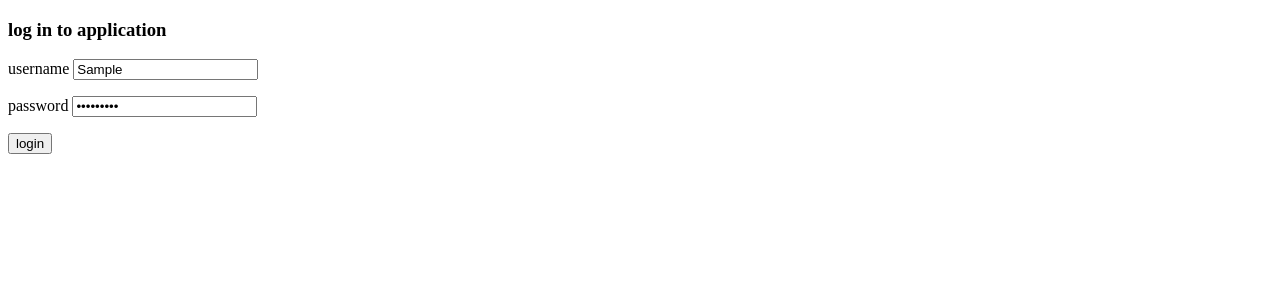
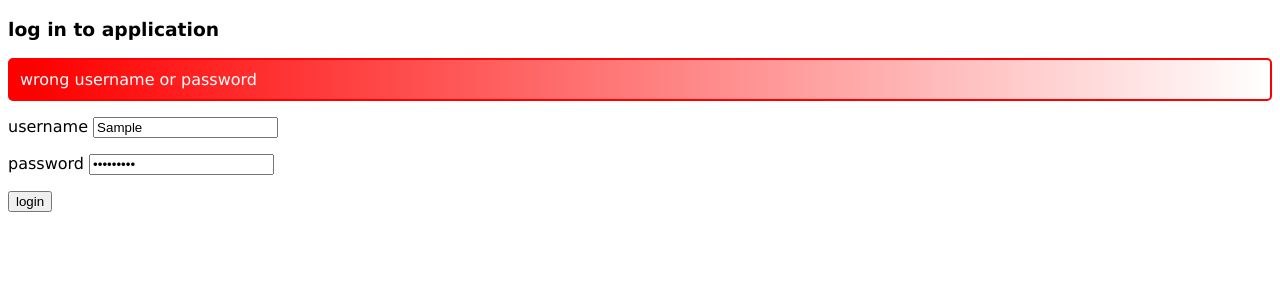
Before and after one commit to tip14/FullStackOpen, a React (Create React App) app in the folder part5/bloglist-frontend/: page / in a window 1280 px wide. Both pictures are taken after typing "Sample", "Sample123" into the empty fields and a click on the input "login". Shown: the top 300 px of the page. Built offline with nearby package versions, Linux system fonts and the light colour scheme; no server answers; the HTML template or start-up script is replaced by a standard one.

Commit message:
bloglist frontend, step4

```diff
--- a/part5/bloglist-frontend/src/App.js
+++ b/part5/bloglist-frontend/src/App.js
@@ -1,16 +1,19 @@
-import React, {useEffect, useState} from 'react'
+import React, { useEffect, useState } from 'react'
 import blogService from './services/blogs'
 import LoginForm from "./components/LoginForm";
 import loginService from "./services/login";
 import BlogList from "./components/BlogList";
 import UserInfo from "./components/UserInfo";
 import CreateBlog from "./components/CreateBlog";
+import Notification from "./components/Notification";
+
 
 const App = () => {
     const [blogs, setBlogs] = useState([])
     const [username, setUsername] = useState('')
     const [password, setPassword] = useState('')
     const [user, setUser] = useState(null)
+    const [notification, setNotification] = useState({})
 
     useEffect(() => {
         blogService.getAll().then(blogs =>
@@ -34,12 +37,20 @@ const App = () => {
 
     const onSubmitLoginForm = async (event) => {
         event.preventDefault()
-        const user = await loginService.login({username, password});
-        if (user) {
-            window.localStorage.setItem('userData', JSON.stringify(user))
-            setUser(user)
-            setUsername('')
-            setPassword('')
+
+        try {
+            const user = await loginService.login({ username, password });
+            if (user) {
+                window.localStorage.setItem('userData', JSON.stringify(user))
+                setUser(user)
+                setUsername('')
+                setPassword('')
+            }
+        } catch (error) {
+            setDisposableNotification({
+                success: false,
+                message: 'wrong username or password'
+            })
         }
     }
 
@@ -47,6 +58,11 @@ const App = () => {
         event.preventDefault()
         window.localStorage.removeItem('userData')
         setUser(null)
+    }
+
+    const setDisposableNotification = (notification) => {
+        setNotification(notification)
+        setTimeout(() => setNotification({}), 5000)
     }
 
 
@@ -67,9 +83,14 @@ const App = () => {
         onUrlChange: (e) => setUrl(e.target.value),
         saveBlog: async (e) => {
             e.preventDefault()
-            const createdBlog = await blogService.createBlog({title, url, author}, user.token)
+            const createdBlog = await blogService.createBlog({ title, url, author }, user.token)
             const updatedBlogs = blogs.concat(createdBlog)
             setBlogs(updatedBlogs);
+
+            setDisposableNotification({
+                message: `a new blog ${createdBlog.title} by ${createdBlog.author} added`,
+                success: true
+            })
 
             setTitle('')
             setAuthor('')
@@ -77,22 +98,36 @@ const App = () => {
         }
     }
 
+
+
     /*
     Blog form end
      */
+
+
+
+
+
 
     if (user) {
         return (
             <>
                 <h2>blogs</h2>
-                <UserInfo user={user} logout={onLogout}/>
+                <Notification data={notification} />
+                <UserInfo user={user} logout={onLogout} />
                 <CreateBlog blogFormDataHolder={blogFormDataHolder} />
                 <BlogList blogs={blogs} />
             </>
         )
     } else {
-        return <LoginForm username={username} password={password} onSubmitLoginForm={onSubmitLoginForm}
-                   onPasswordChange={onPasswordChange} onUsernameChange={onUsernameChange}/>
+        return (
+            <>
+                <h3>log in to application</h3>
+                <Notification data={notification} />
+                <LoginForm username={username} password={password} onSubmitLoginForm={onSubmitLoginForm}
+                    onPasswordChange={onPasswordChange} onUsernameChange={onUsernameChange} />
+            </>
+        )
     }
 
 }
--- a/part5/bloglist-frontend/src/components/LoginForm.js
+++ b/part5/bloglist-frontend/src/components/LoginForm.js
@@ -1,13 +1,11 @@
-const LoginForm = ({onSubmitLoginForm, username, password, onUsernameChange, onPasswordChange}) => {
+const LoginForm = ({ onSubmitLoginForm, username, password, onUsernameChange, onPasswordChange }) => {
     return (
-        <>
-            <h3>log in to application</h3>
-            <form>
-                <p>username <input type="text" value={username} onChange={onUsernameChange}/></p>
-                <p>password <input type="password" value={password} onChange={onPasswordChange}/></p>
-                <input type="submit" onClick={onSubmitLoginForm} value="login"/>
-            </form>
-        </>
+
+        <form>
+            <p>username <input type="text" value={username} onChange={onUsernameChange} /></p>
+            <p>password <input type="password" value={password} onChange={onPasswordChange} /></p>
+            <input type="submit" onClick={onSubmitLoginForm} value="login" />
+        </form>
     )
 }
 
--- a/part5/bloglist-frontend/src/components/Notification.js
+++ b/part5/bloglist-frontend/src/components/Notification.js
@@ -0,0 +1,11 @@
+import '../index.css'
+
+const Notification = ({data}) => {
+    if(!data.message) return null
+
+    const notificationClass = data.success ? 'success-notification' : 'error-notification'
+
+    return <p className={notificationClass}>{data.message}</p>
+}
+
+export default Notification
--- a/part5/bloglist-frontend/src/index.css
+++ b/part5/bloglist-frontend/src/index.css
@@ -1,7 +1,33 @@
 .error-notification {
-    border: 1px solid red;
+    border: 2px solid red;
+    background: linear-gradient(90deg, rgba(255,0,0,1) 2%, rgba(255,255,255,0.4172494172494172) 100%);;
+    border-radius: 5px;
+    padding: 10px;
+    color: white
 }
 
 .success-notification {
- border: 1px solid red;
+    border: 2px solid #71d615;
+    background: linear-gradient(90deg, rgba(255,0,0,1) 2%, rgba(255,255,255,0.4172494172494172) 100%);;
+    background: linear-gradient(90deg, rgba(113,214,21,1) 0%, rgba(255,255,255,1) 100%);
+
+    border-radius: 5px;
+    padding: 10px;
+    color: white
 }
+
+button {
+    padding: 5px;
+    font-weight: 900;
+    background-color: lightskyblue;
+    border: 1px solid black;
+    border-radius: 5px;
+}
+
+button:hover {
+    cursor: pointer;
+}
+
+div {
+    font-family: Verdana, Geneva, Tahoma, sans-serif;
+}
```
Also changed, not shown: 1 other file (tests, documents, lock files or other folders).
